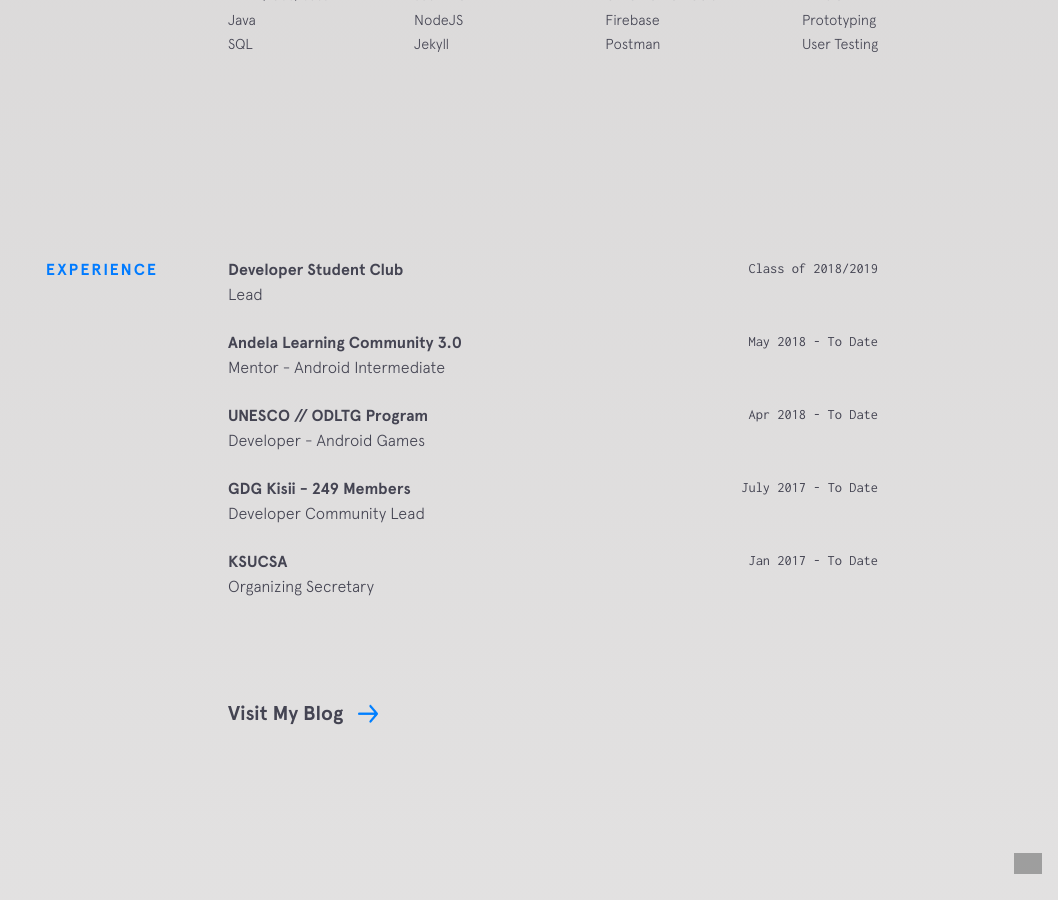
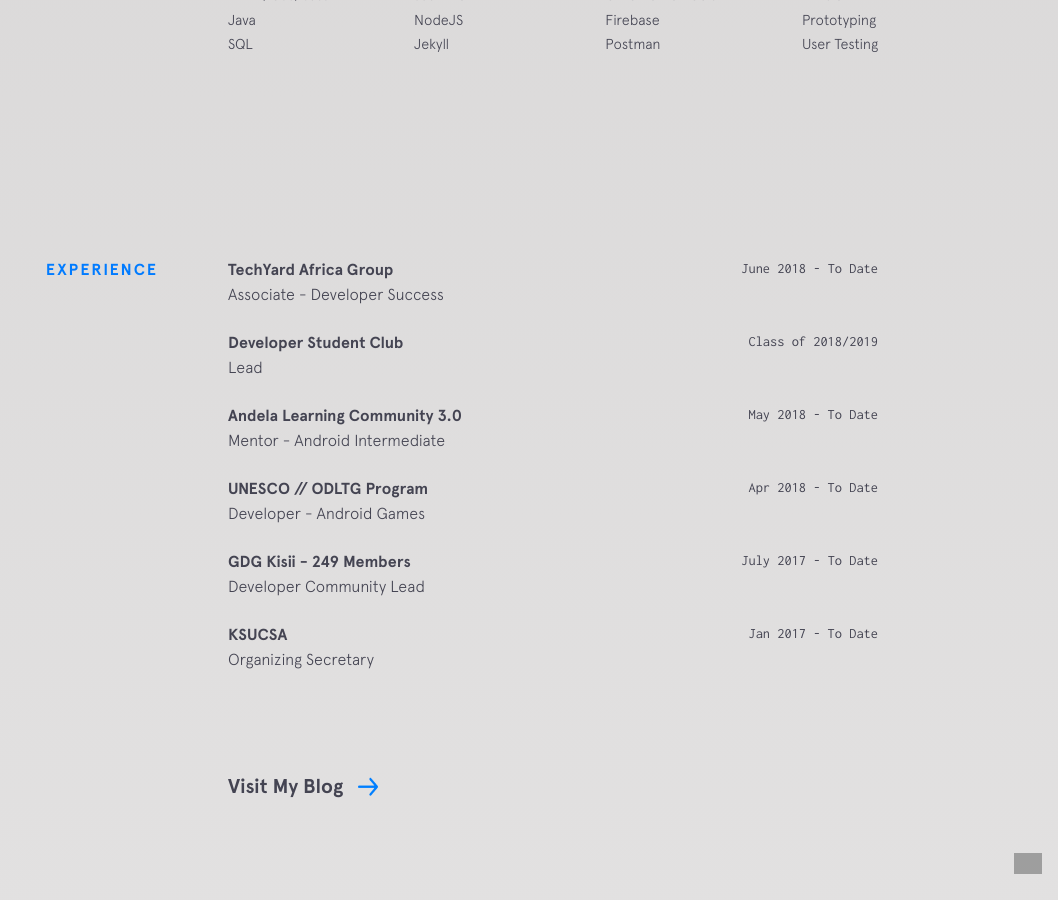
Before and after one commit to Timtech4u/timtech4u.github.io, a Jekyll site: the page built from index.html, in a window 1280 px wide and 900 px high, scrolled down 1707 px. Shown: the whole window, without its empty margins (222-1280 px from the left). Built offline with Jekyll 4.4.1, drawn with Linux system fonts in a browser that asks for light colours; nearby versions of some CDN libraries; grey boxes are pictures that could not be loaded.

Commit message:
updated experiences

```diff
--- a/_data/experience.yml
+++ b/_data/experience.yml
@@ -1,3 +1,8 @@
+- company: TechYard Africa Group
+  url: https://techyard.co.ke/
+  time: June 2018 - To Date
+  position: Associate - Developer Success
+
 - company: Developer Student Club
   url: https://developers.google.com/
   time: Class of 2018/2019
```
